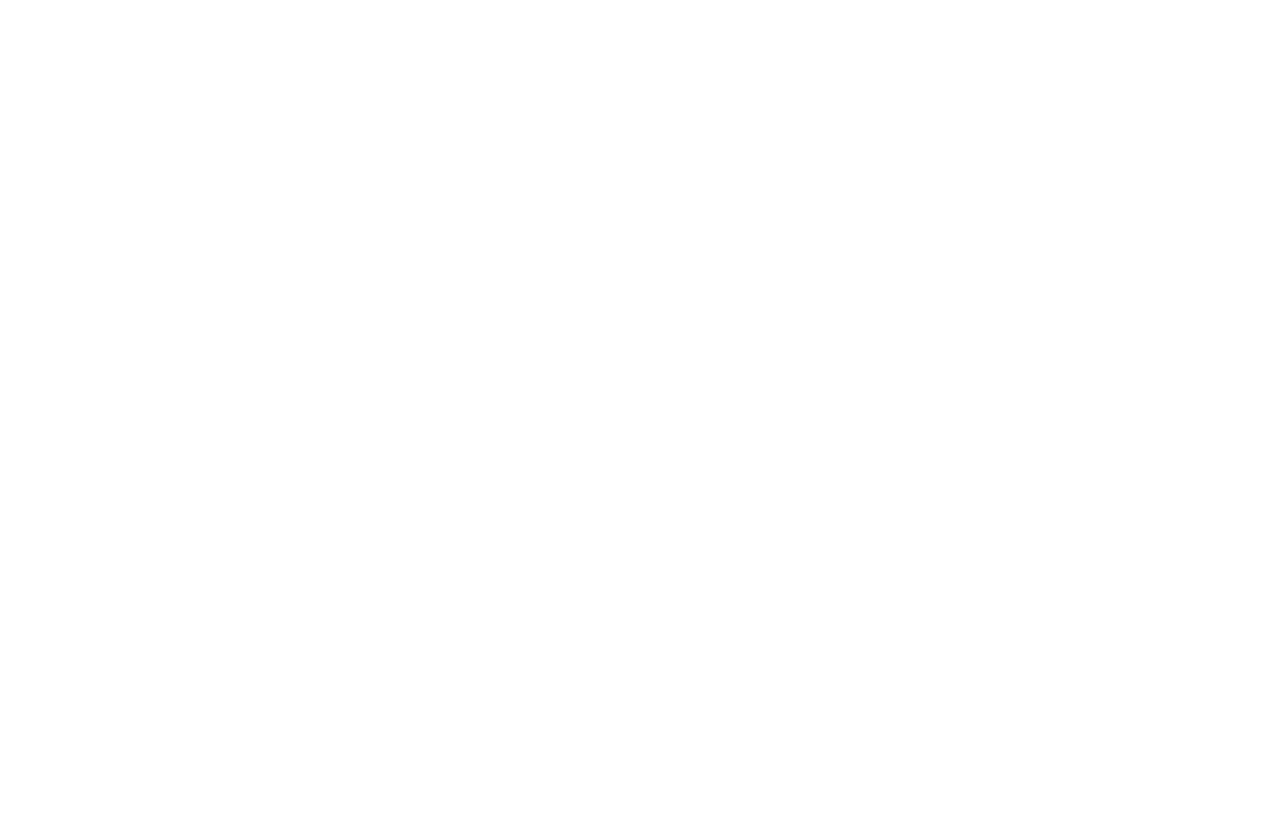
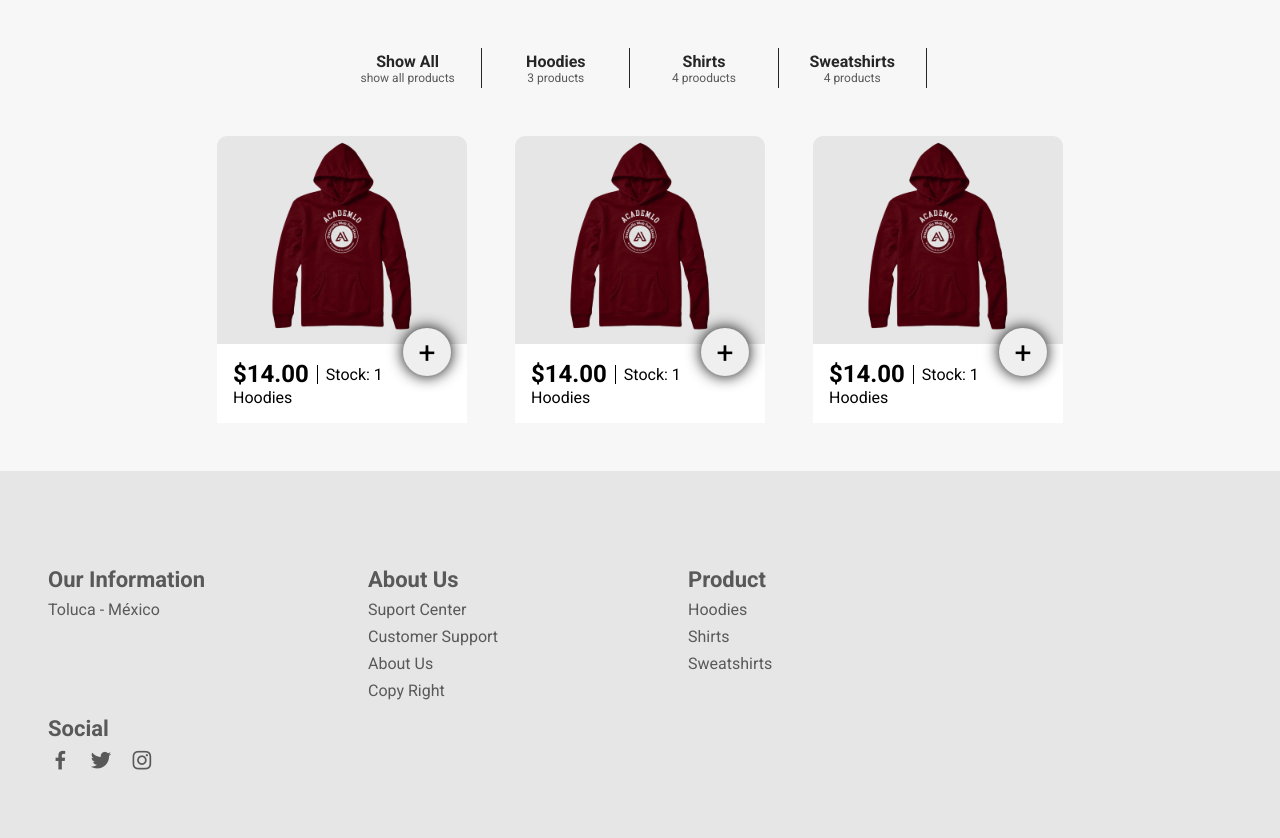
Before and after one commit to Lauther99/ecomerce_Academlo, a plain HTML site: page index.html in a window 1280 px wide. Before the commit the page ends 800 px from the top, so only its background shows below. Drawn offline with nearby package versions, Linux system fonts and the light colour scheme.

Commit message:
maquetado y estilado de productos (#1)

```diff
--- a/assets/css/style.css
+++ b/assets/css/style.css
@@ -32,3 +32,144 @@
     --container-color: hsl(246, 16%, 12%);
     --border-color: hsl(0, 0%, 20%);
 */
+
+*{
+  margin: 0;
+  padding: 0;
+  box-sizing: border-box;
+  font-family: var(--body-font);
+}
+
+body{
+  background-color: var(--body-color);
+}
+
+.contenedor-categorias{
+  display: flex;
+  flex-direction: row;
+  justify-content: center;
+  flex-wrap: wrap ;
+  gap: 1rem;
+  margin: 3rem 0;
+}
+
+
+.btn{
+  background-color: blue;
+  width: 7rem;
+  height: 2.5rem;
+  border: none;
+  background-color: var(--body-color);
+}
+.btn h2{
+  font-size: 16px;
+  color: var(--title-color);
+}
+.btn p{
+  font-size: 12px;
+  color: var(--text-color);
+}
+
+.separador-btn{
+  background-color: var(--title-color);
+  width: 1px;
+  height: 2.5rem;
+  margin: 0 0.1rem;
+}
+
+.contenedor-productos{
+  background-color: var(--body-color);
+  width: 100%;
+  display: flex;
+  flex-direction: row;
+  flex-wrap: wrap;
+  justify-content: center;
+  padding-bottom: 3rem;
+  gap: 3rem;
+
+}
+
+.tarjeta-producto{
+  background-color: var(--card-color);
+  width: 250px;
+  display: flex;
+  flex-direction: column;
+  align-items: center;
+  justify-content: center;
+  position: relative;
+  gap: 0.5rem;
+  border-radius: 10px;
+}
+.img-producto{
+  width: 200px;
+}
+
+.contenedor-detalle{
+  background-color: var(--container-color);
+  width: 100%;
+  padding: 1rem 0 1rem 1rem ;
+  position: relative;
+}
+
+.btn-agrega{
+  position: absolute;
+  height: 3rem;
+  width: 3rem;
+  border-radius: 50%;
+  font-size: 30px;
+  display: flex;
+  justify-content: center;
+  align-items: center;
+  top: -1rem;
+  right: 1rem;
+  border: none;
+  box-shadow: 0 0 15px 0;
+
+}
+
+.precio-stock{
+  height: fit-content;
+  display: flex;
+  flex-direction: row;
+  align-items: center;
+  gap: 0.5rem;
+}
+
+.precio-stock p{
+  border-left: 1px solid;
+  padding-left: 0.5rem;
+}
+
+.footer{
+  background-color: var(--card-color);
+  display: flex;
+  flex-direction: row;
+  justify-content: start;
+  flex-wrap: wrap;
+  padding: 6rem 0 3rem 3rem;
+}
+
+.contenedor-footer{
+  width: 20rem;
+  display: flex;
+  flex-direction: column;
+  justify-content: start;
+  gap: 0.5rem;
+  padding-bottom: 1rem;
+  color: var(--text-color);
+}
+
+.contenedor-footer h2{
+  font-size: 22px;
+}
+.contenedor-footer a{
+  text-decoration: none;
+  color: var(--text-color);
+}
+
+.iconos-social{
+  display: flex;
+  flex-direction: row;
+  justify-content: start;
+  gap: 1rem;
+}
--- a/index.html
+++ b/index.html
@@ -4,7 +4,11 @@
     <meta charset="UTF-8">
     <meta http-equiv="X-UA-Compatible" content="IE=edge">
     <meta name="viewport" content="width=device-width, initial-scale=1.0">
+    <link rel="stylesheet" href="./assets/css/style.css">
     <title>Academlo Store</title>
+    <link href='https://unpkg.com/boxicons@2.1.4/css/boxicons.min.css' rel='stylesheet'>
+
+
 </head>
 <body>
 
@@ -38,5 +42,106 @@
         </g>
     </svg>
     -->
+
+
+
+    <!-- PARTE LAUTHER -->
+
+    <section class="contenedor-categorias" id="contenedor-categorias">
+        <button class="btn all-products" id="all-products">
+          <h2>Show All</h2>
+          <p>show all products</p>
+        </button>
+        <div class="separador-btn"></div>
+        <button class="btn hoodies" id="hoodies">
+          <h2>Hoodies</h2>
+          <p>3 products</p>
+        </button>
+        <div class="separador-btn"></div>
+        <button class="btn shirts" id="shirts">
+          <h2>Shirts</h2>
+          <p>4 prooducts</p>
+        </button>
+        <div class="separador-btn"></div>
+        <button class="btn sweatshirts" id="sweatshirts">
+          <h2>Sweatshirts</h2>
+          <p>4 products</p>
+        </button>
+        <div class="separador-btn"></div>
+    </section>
+
+    <section class="contenedor-productos">
+      <div class="tarjeta-producto">
+        <img src="./assets/images/featured1.png" alt="" class="img-producto">
+        <div class="contenedor-detalle">
+          <button class="btn-agrega" id="btn-agrega">+</button>
+          <div class="precio-stock">
+            <h2>$14.00</h2>
+            <p>Stock: 1</p>
+          </div>
+          <p>Hoodies</p>
+        </div>
+      </div>
+      <!-- SE DEBE BORRAR porque aqui se hace la iteracion con javaScript-->
+      <div class="tarjeta-producto">
+        <img src="./assets/images/featured1.png" alt="" class="img-producto">
+        <div class="contenedor-detalle">
+          <button class="btn-agrega" id="btn-agrega">+</button>
+          <div class="precio-stock">
+            <h2>$14.00</h2>
+            <p>Stock: 1</p>
+          </div>
+          <p>Hoodies</p>
+        </div>
+      </div>
+      <div class="tarjeta-producto">
+        <img src="./assets/images/featured1.png" alt="" class="img-producto">
+        <div class="contenedor-detalle">
+          <button class="btn-agrega" id="btn-agrega">+</button>
+          <div class="precio-stock">
+            <h2>$14.00</h2>
+            <p>Stock: 1</p>
+          </div>
+          <p>Hoodies</p>
+        </div>
+      </div>
+      <!-- SE DEBE BORRAR -->
+    </section>
+
+    <footer class="footer">
+      <div class="contenedor-footer">
+        <h2>Our Information</h2>
+        <a href="">Toluca - México</a>
+      </div>
+      <div class="contenedor-footer">
+        <h2>About Us</h2>
+        <a href="">Suport Center</a>
+        <a href="">Customer Support</a>
+        <a href="">About Us</a>
+        <a href="">Copy Right</a>
+      </div>
+      <div class="contenedor-footer">
+        <h2>Product</h2>
+        <a href="">Hoodies</a>
+        <a href="">Shirts</a>
+        <a href="">Sweatshirts</a>
+      </div>
+      <div class="contenedor-footer">
+        <h2>Social</h2>
+        <div class="iconos-social ">
+          <i class='bx bxl-facebook bx-sm'></i>
+          <i class='bx bxl-twitter bx-sm' ></i>
+          <i class='bx bxl-instagram bx-sm' ></i>
+        </div>
+      </div>
+
+
+    </footer>
+
+    <!-- FIN PARTE LAUTHER -->
+
+
+
+    <script src="./assets/js/main.js"></script>
 </body>
 </html>
```
